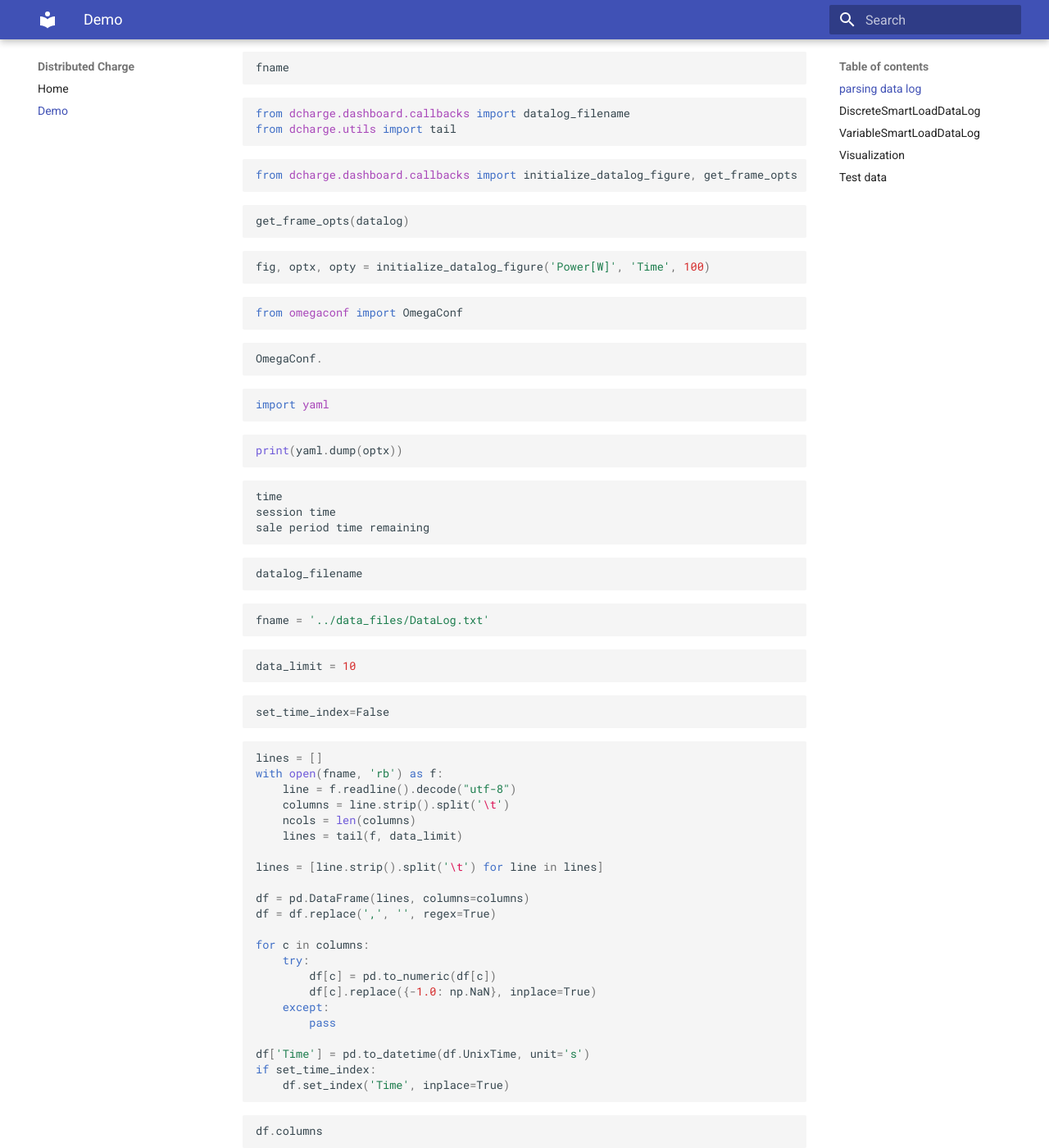
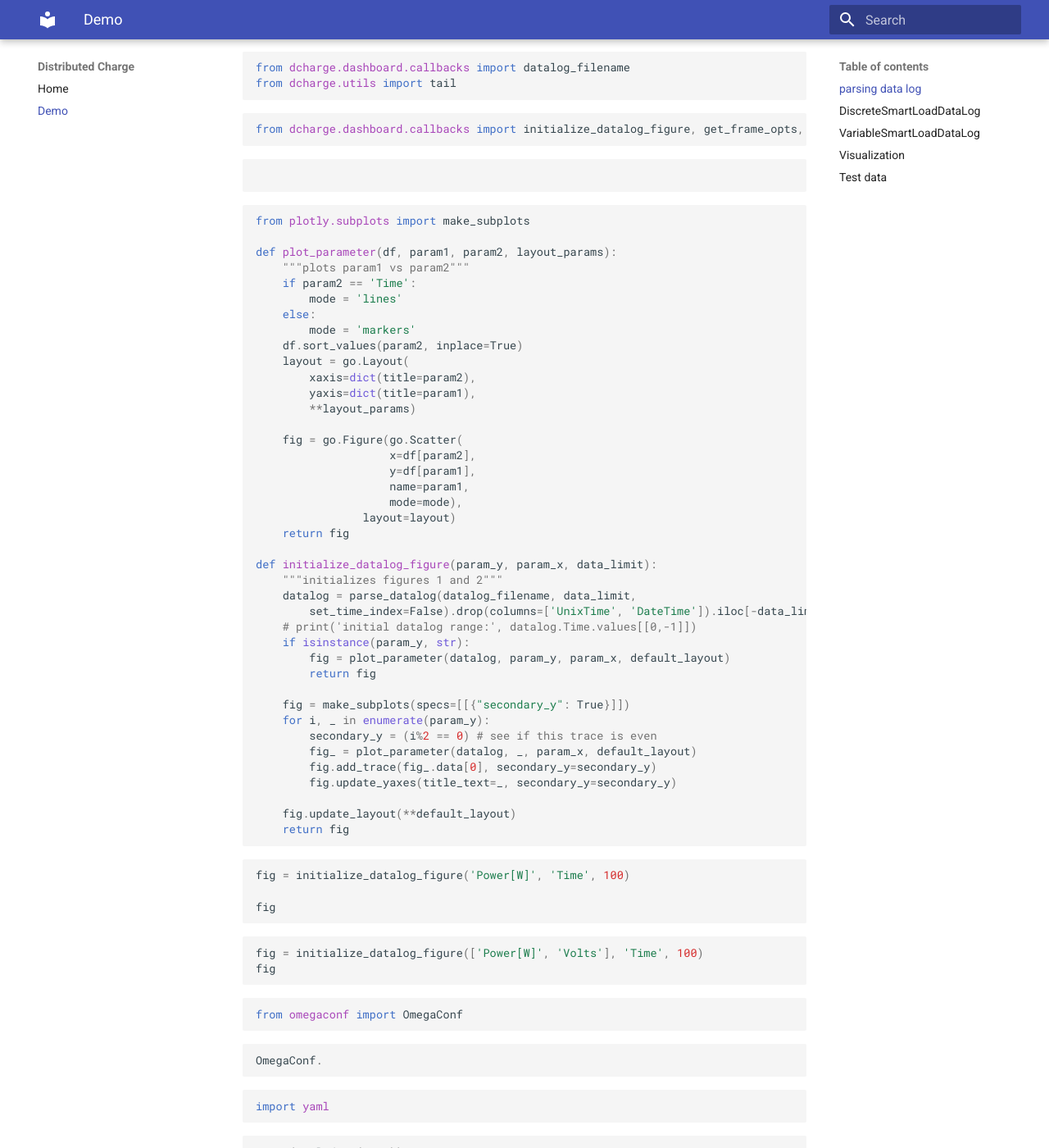
Before and after one commit to DistributedCharge/Dashboard, an MkDocs documentation site: the page built from docs/demo.md, in a window 1280 px wide and 1400 px high, scrolled down 1446 px. Shown: the whole window at 82% size. Built offline with MkDocs 1.6.1 and Material for MkDocs 9.7.7, drawn with Linux system fonts in a browser that asks for light colours.

````diff
--- a/docs/demo.md
+++ b/docs/demo.md
@@ -69,24 +69,71 @@ from dcharge.utils import parse_datalog
 ```
 
 ```python
-fname
-```
-
-```python
 from dcharge.dashboard.callbacks import datalog_filename
 from dcharge.utils import tail
 ```
 
 ```python
-from dcharge.dashboard.callbacks import initialize_datalog_figure, get_frame_opts
+from dcharge.dashboard.callbacks import initialize_datalog_figure, get_frame_opts, default_layout
 ```
 
 ```python
-get_frame_opts(datalog)
+
 ```
 
 ```python
-fig, optx, opty = initialize_datalog_figure('Power[W]', 'Time', 100)
+from plotly.subplots import make_subplots
+
+def plot_parameter(df, param1, param2, layout_params):
+    """plots param1 vs param2"""
+    if param2 == 'Time':
+        mode = 'lines'
+    else:
+        mode = 'markers'
+    df.sort_values(param2, inplace=True)
+    layout = go.Layout(
+        xaxis=dict(title=param2),
+        yaxis=dict(title=param1),
+        **layout_params)
+
+    fig = go.Figure(go.Scatter(
+                    x=df[param2],
+                    y=df[param1],
+                    name=param1,
+                    mode=mode),
+                layout=layout)
+    return fig
+
+def initialize_datalog_figure(param_y, param_x, data_limit):
+    """initializes figures 1 and 2"""
+    datalog = parse_datalog(datalog_filename, data_limit,
+        set_time_index=False).drop(columns=['UnixTime', 'DateTime']).iloc[-data_limit:]
+    # print('initial datalog range:', datalog.Time.values[[0,-1]])
+    if isinstance(param_y, str):
+        fig = plot_parameter(datalog, param_y, param_x, default_layout)
+        return fig
+
+    fig = make_subplots(specs=[[{"secondary_y": True}]])
+    for i, _ in enumerate(param_y):
+        secondary_y = (i%2 == 0) # see if this trace is even
+        fig_ = plot_parameter(datalog, _, param_x, default_layout)
+        fig.add_trace(fig_.data[0], secondary_y=secondary_y)
+        fig.update_yaxes(title_text=_, secondary_y=secondary_y)
+
+    fig.update_layout(**default_layout)
+    return fig
+
+```
+
+```python
+fig = initialize_datalog_figure('Power[W]', 'Time', 100)
+
+fig
+```
+
+```python
+fig = initialize_datalog_figure(['Power[W]', 'Volts'], 'Time', 100)
+fig
 ```
 
 ```python
````
Also changed, not shown: WorkLog.md (+1 -0 lines), docker-compose-dev.yml (+23 -0 lines), 2 other files.
